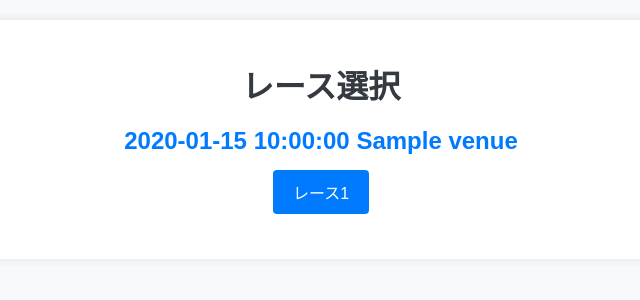
After one commit to suzuki003/jra-scraping-app-1, a Flask app: template src/templates/race_selection.html in a window 1280 px wide. The commit adds this page. Shown: the top 300 px of the page, without its empty margins (319-959 px from the left). Run offline with Flask 3, Linux system fonts and the light colour scheme; the template is opened without the code that fills it: most values are stand-ins (such as "Sample title", 1, 10 or a date in 2020).

Commit message:
JRAの公式サイトからレース情報をスクレイピングする機能を追加し、レース選択ページを実装

```diff
--- a/src/app.py
+++ b/src/app.py
@@ -1,6 +1,6 @@
 import os
-from flask import Flask, request, jsonify, render_template
-from scraper import scrape_race_data
+from flask import Flask, request, jsonify, render_template, url_for
+from scraper import scrape_race_data, scrape_jra_races
 
 app = Flask(__name__)
 
@@ -23,6 +23,12 @@ def scrape():
     except Exception as e:
         return jsonify({'error': str(e)}), 500
 
+@app.route('/race_selection')
+def race_selection():
+    # JRAの公式サイトからレース情報をスクレイピング
+    race_data = scrape_jra_races()
+    return render_template('race_selection.html', races=race_data)
+
 if __name__ == '__main__':
     port = int(os.environ.get('PORT', 5000))
     app.run(host='0.0.0.0', port=port, debug=True)
--- /dev/null
+++ b/src/templates/race_selection.html
@@ -0,0 +1,64 @@
+<!DOCTYPE html>
+<html lang="ja">
+<head>
+    <meta charset="UTF-8">
+    <title>レース選択</title>
+    <style>
+        body {
+            font-family: Arial, sans-serif;
+            background-color: #f8f9fa;
+            margin: 0;
+            padding: 20px;
+        }
+        .container {
+            background-color: #ffffff;
+            padding: 20px;
+            border-radius: 8px;
+            box-shadow: 0 0 10px rgba(0, 0, 0, 0.1);
+            text-align: center;
+            max-width: 800px;
+            margin: auto;
+        }
+        h1 {
+            color: #343a40;
+            margin-bottom: 20px;
+        }
+        .race-group {
+            margin-bottom: 20px;
+        }
+        .race-group h2 {
+            color: #007bff;
+            margin-bottom: 10px;
+        }
+        .race-button {
+            display: inline-block;
+            margin: 5px;
+            padding: 10px 20px;
+            background-color: #007bff;
+            color: #ffffff;
+            border: none;
+            border-radius: 4px;
+            cursor: pointer;
+            text-decoration: none;
+        }
+        .race-button:hover {
+            background-color: #0056b3;
+        }
+    </style>
+</head>
+<body>
+    <div class="container">
+        <h1>レース選択</h1>
+        {% for race_info in races %}
+        <div class="race-group">
+            <h2>{{ race_info.date }} {{ race_info.venue }}</h2>
+            {% for race in race_info.races %}
+            <a href="{{ url_for('scrape', url=race.url) }}" class="race-button">
+                レース{{ race.number }}
+            </a>
+            {% endfor %}
+        </div>
+        {% endfor %}
+    </div>
+</body>
+</html>
```
Also changed, not shown: src/scraper/__init__.py (+112 -6 lines), src/templates/index.html (+30 -21 lines).
